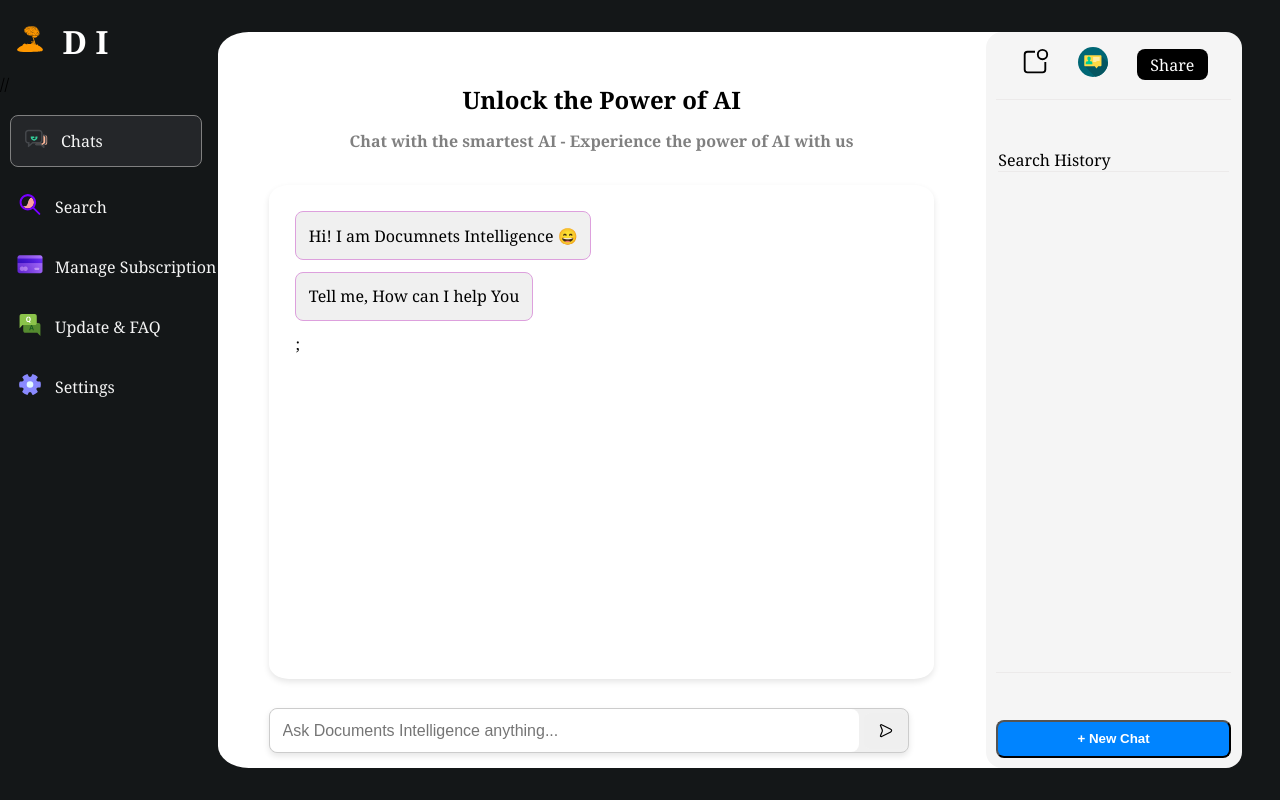
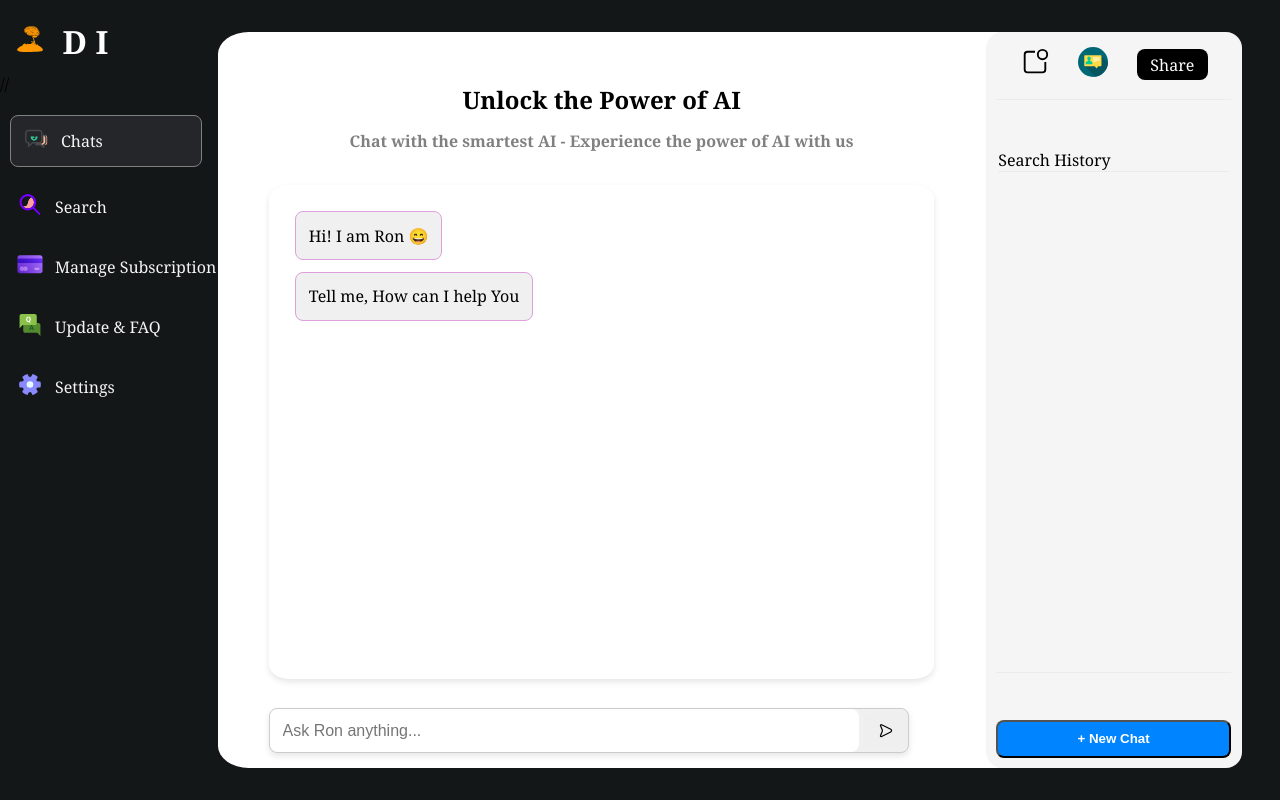
Before and after one commit to sanjeev74kr/AI-Chatbot, a React (Create React App) app: page / in a window 1280 px wide. Built offline with nearby package versions, Linux system fonts and the light colour scheme.

Commit message:
text changes

```diff
--- a/src/components/Chats.js
+++ b/src/components/Chats.js
@@ -42,18 +42,18 @@ function Chats() {
                 </div>
 
                 <div className="Chats-conversation">
-                    <div className="message bot">Hi! I am Documnets Intelligence 😄</div>
+                    <div className="message bot">Hi! I am Ron  😄</div>
                     <div className="message bot">Tell me, How can I help You</div>
 
                     {messages.map((message, index) => (
                         <div key={index} className={`message ${message.isUser ? 'user' : 'bot'}`}>
                             {message.text}
                         </div>
-                    ))};
+                    ))}
                 </div>
 
             <div className="Chats-input-box">
-                <input type="text" className="input-box" placeholder="Ask Documents Intelligence anything..."
+                <input type="text" className="input-box" placeholder="Ask Ron anything..."
                     value={inputValue}
                     onChange={handleInputChange} />
 
```
